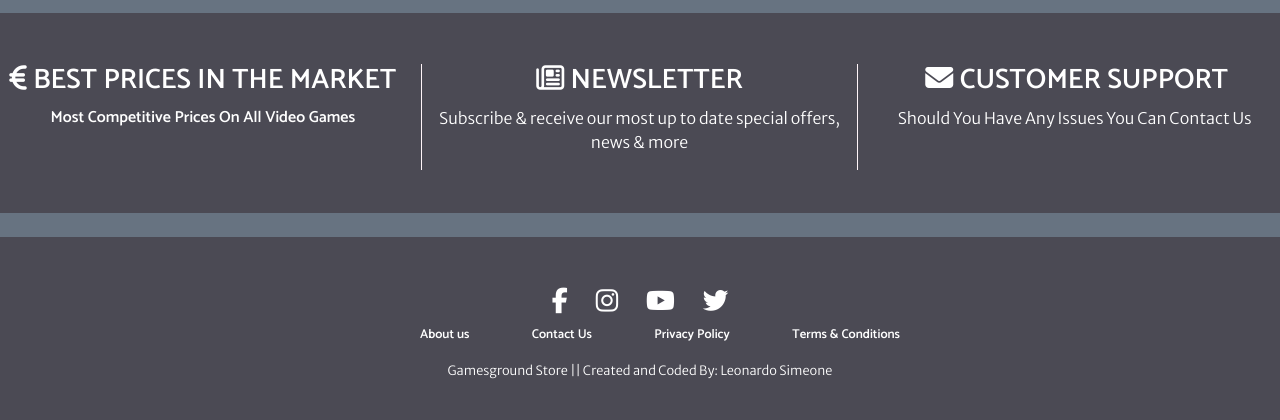
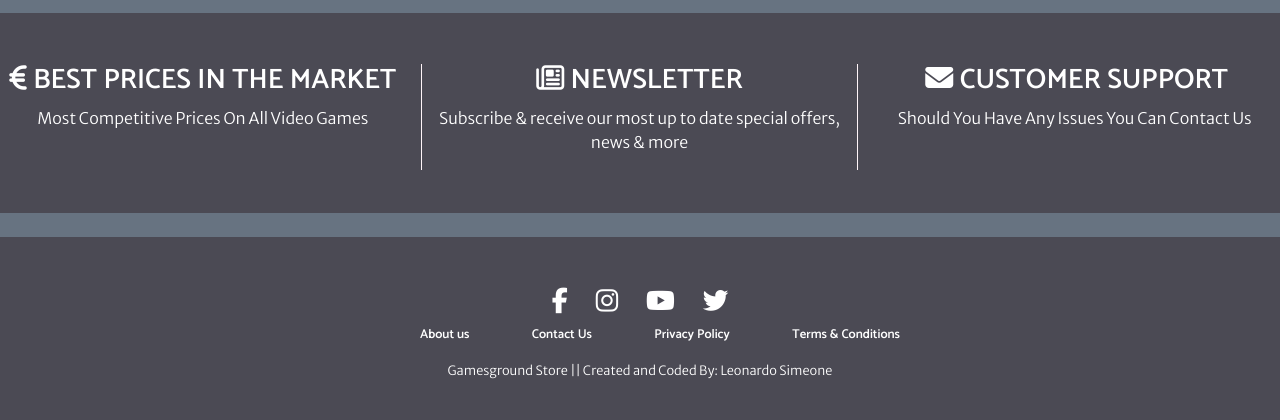
Before and after one commit to leonardo-simeone/gamesground-store, a Django app: page / in a window 1280 px wide. Shown: the part 1048-1468 px from the top of the page. Run offline with Django 3.2, Linux system fonts and the light colour scheme; some libraries are stand-ins or nearby versions.

Commit message:
Add missing class in paragraph

```diff
--- a/home/templates/home/index.html
+++ b/home/templates/home/index.html
@@ -93,7 +93,7 @@
         <div class="col-md-4 mt-2 info-border" id="top-info">
             <a class="index-info-links" href="{% url 'games' %}?platform=PS5,PS4,XBOX ONE,XBOX SERIES X/S,NINTENDO SWITCH,PC" aria-label="takes user to all games page">
                 <h3><i class="fa-solid fa-euro-sign"></i> best prices in the market</h3>
-                <p>Most Competitive Prices On All Video Games</p>
+                <p class="index-info-para">Most Competitive Prices On All Video Games</p>
             </a>
             <hr class="index-hr separator d-sm-block d-md-none">
         </div>
```
